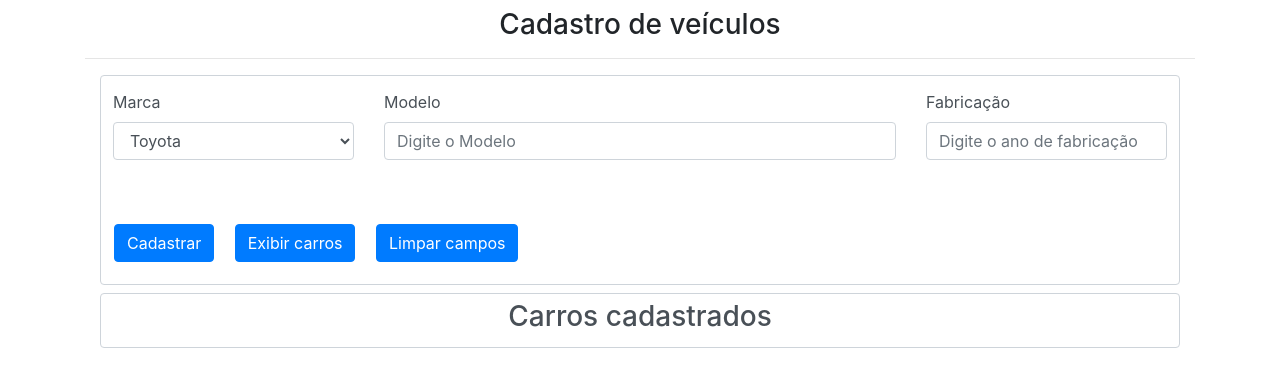
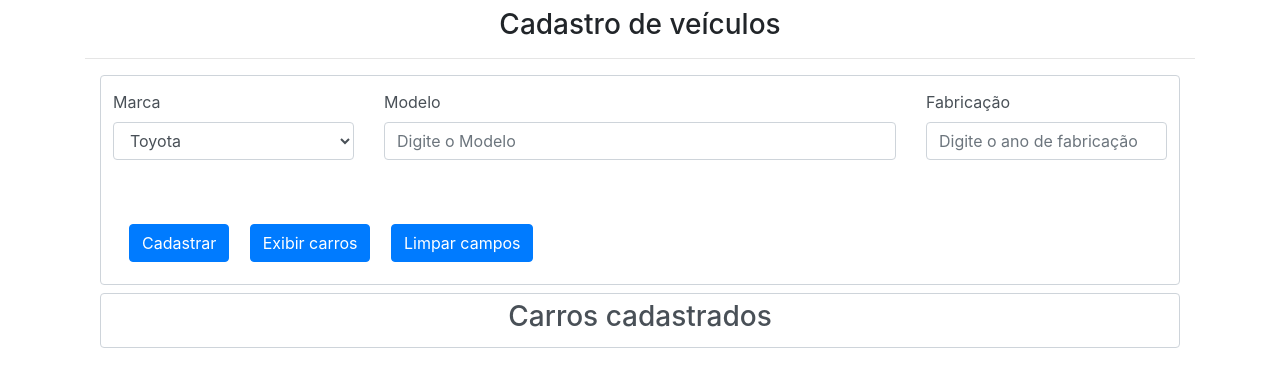
Before and after one commit to kleveshenrique/cadastroveiculos, a plain HTML site: page implementacao/index.html in a window 1280 px wide. Drawn offline with nearby package versions, Linux system fonts and the light colour scheme.

```diff
--- a/implementacao/index.html
+++ b/implementacao/index.html
@@ -72,7 +72,7 @@
                             <label for="anoFab">Fabricação</label>
                             <input type="text" class="form-control" id="anoFab" placeholder="Digite o ano de fabricação"/>
                         </div>
-                        <div class="form-group">
+                        <div class="form-group col-sm-12">
                             <button class="btn btn-primary text-center mt-5 ml-3 " onclick="cadastrarCarro()">Cadastrar</button>
                             <button class="btn btn-primary text-center mt-5 ml-3 " onclick="controllerCarros.exibirResultado(carros)">Exibir carros</button>
                             <button class="btn btn-primary text-center mt-5 ml-3 " onclick="controllerCarros.limparCampos()">Limpar campos</button>
```
